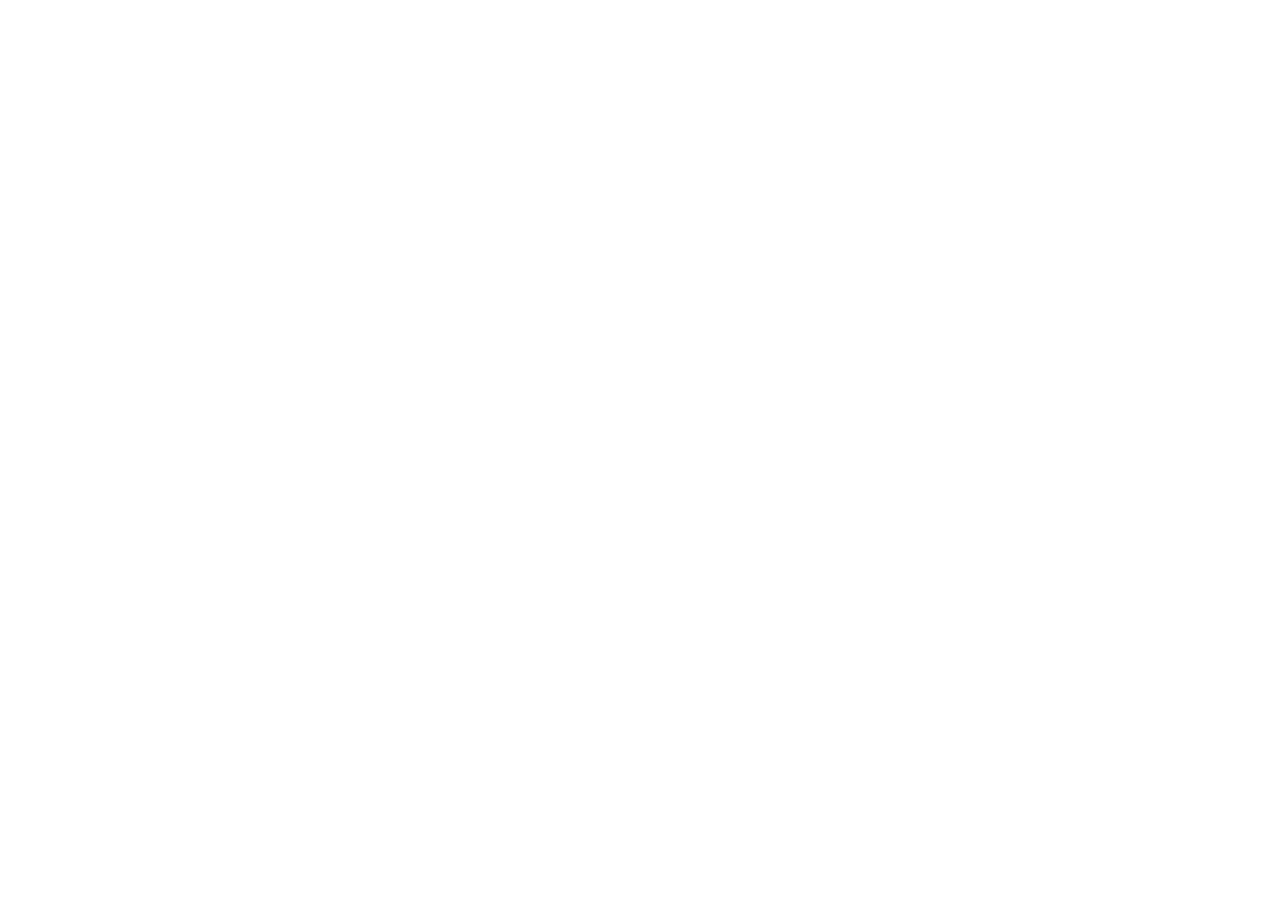
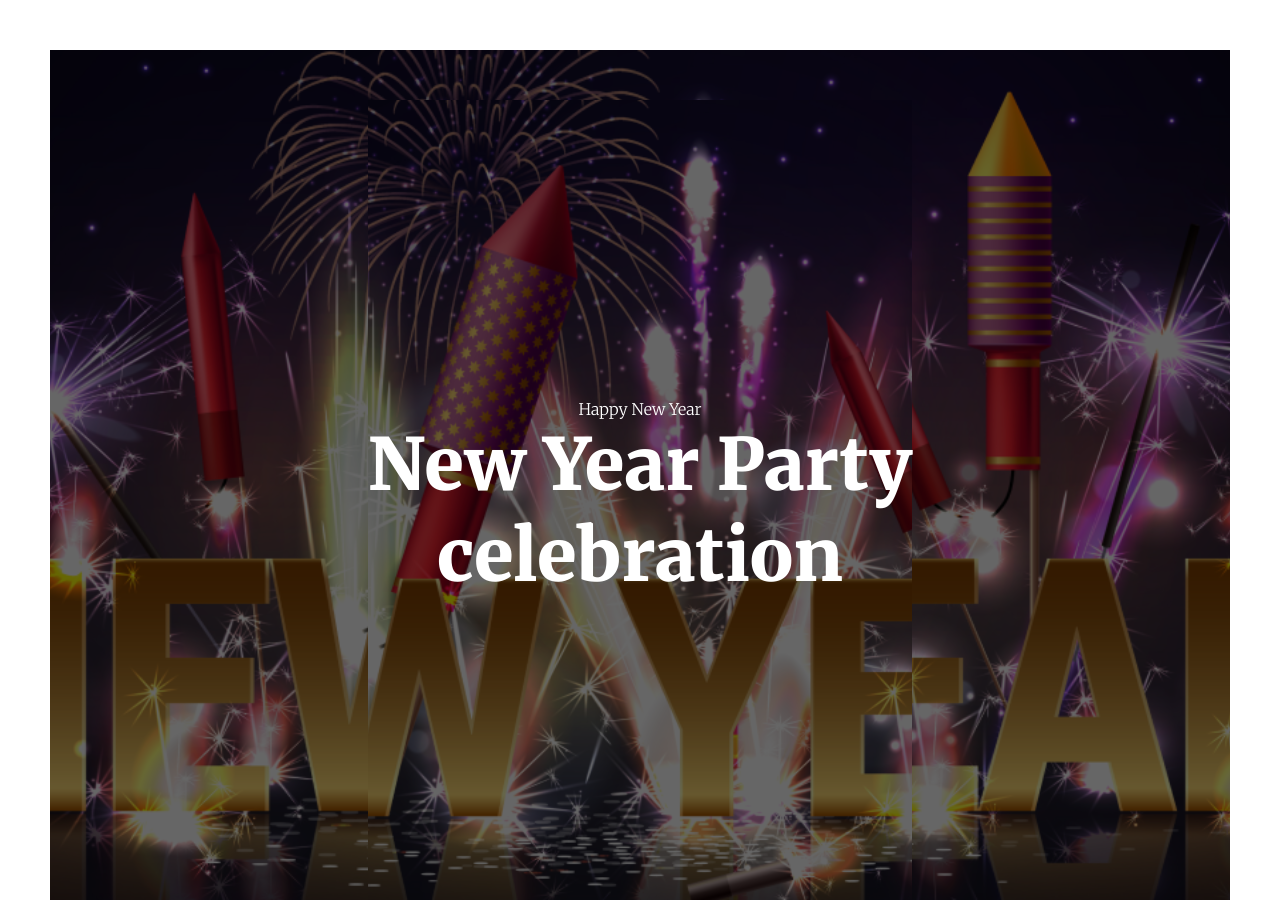
Before and after one commit to dituroy121/new-year-offer, a plain HTML site: page index.html in a window 1280 px wide. Before the commit the page ends 800 px from the top, so only its background shows below. Drawn offline with Linux system fonts and the light colour scheme.

Commit message:
banner sectione done

```diff
--- a/index.html
+++ b/index.html
@@ -4,10 +4,25 @@
     <meta charset="UTF-8">
     <meta name="viewport" content="width=device-width, initial-scale=1.0">
     <link rel="stylesheet" href="./style/style.css">
-    <title>Document</title>
+    <title>New Year Offer</title>
 
 </head>
 <body>
+    <header class="banner-container">
+        <div class="banner-container">
+            <p>Happy New Year</p>
+            <h1> New Year Party
+            <h1>celebration</h1>
+            </h1>
+        </div>
+    </header>
+    <main>
+        <section class="second-section-container">
 
+        </section>
+    </main>
+    <footer>
+
+    </footer>
 </body>
 </html>
--- a/style/style.css
+++ b/style/style.css
@@ -5,3 +5,46 @@ body{
     font-weight: 300;
     font-style: normal;
 }
+
+*{
+    margin: 0;
+    padding: 0;
+    box-sizing: border-box;
+}
+
+/* banner-container */
+.banner-container {
+    width: 1280;
+    margin: 0px 50px;
+    min-height: 800px;
+    margin-top: 50px;
+    background-color: rgba(0, 0, 0, 0.6);
+    background-image: url(/images/Banner\ Image.png);
+    background-position: center;
+    background-repeat: no-repeat;
+    background-size: cover;
+    background-blend-mode: overlay;
+
+}
+
+.banner-container{
+    display: flex;
+    flex-direction: column;
+    justify-content: center;
+    align-items: center;
+}
+
+h1{
+    font-size: 72px;
+    font-weight: 900;
+}
+.banner-container p,h1{
+    color: white;
+}
+
+/* 65%-section-container */
+
+.second-section-container{
+
+
+}
```
